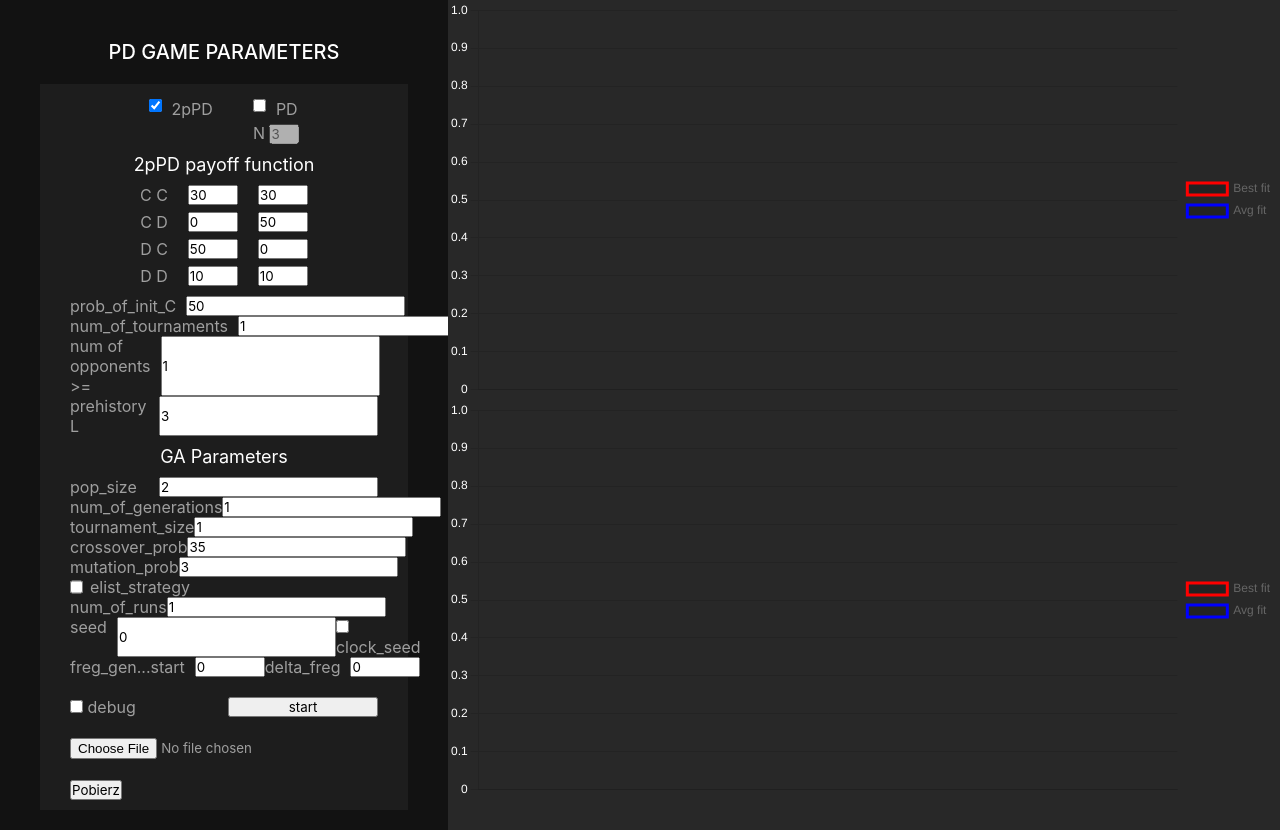
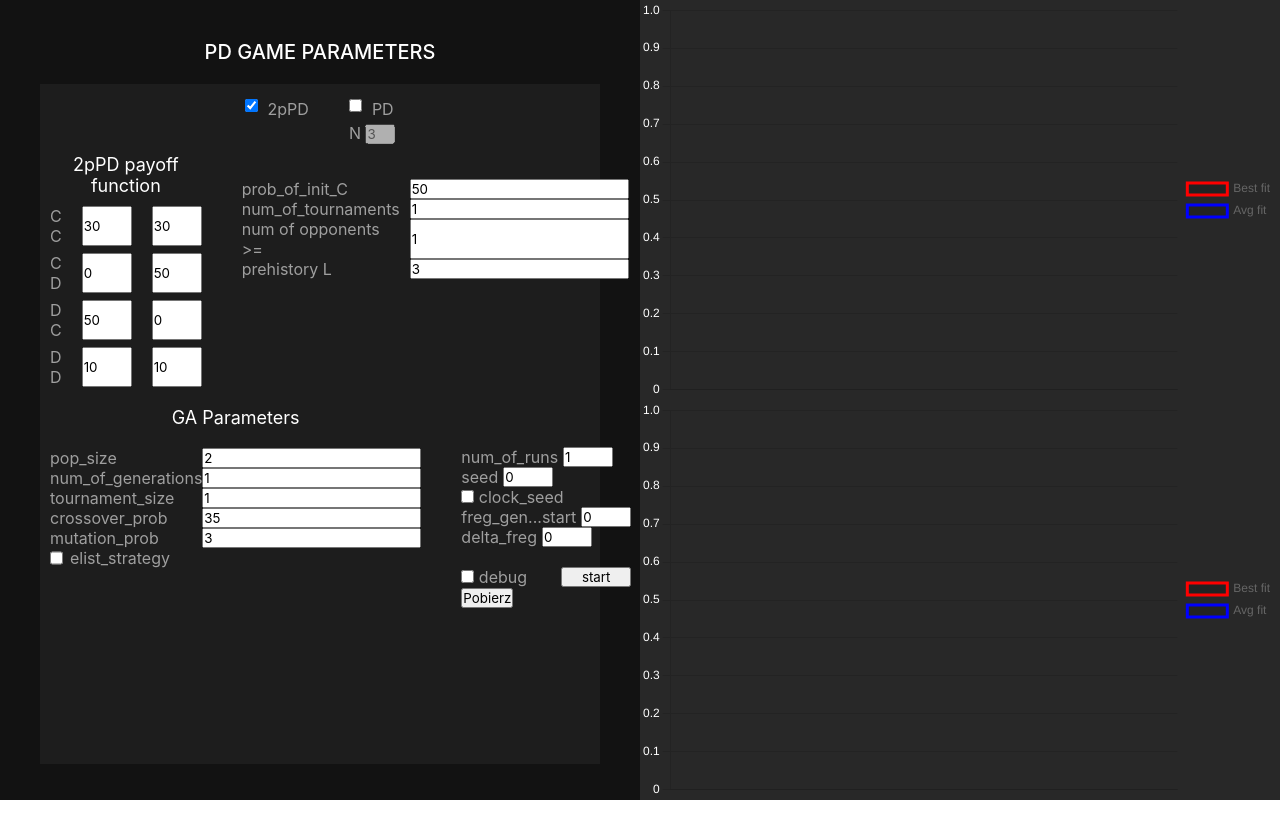
Before and after one commit to MatuszG/AIN, a React app: page / in a window 1280 px wide. After the commit the page ends 800 px from the top, so only its background shows below. Built offline with nearby package versions, Linux system fonts and the light colour scheme.

Commit message:
redesign

```diff
--- a/src/components/homePage/HomePage.js
+++ b/src/components/homePage/HomePage.js
@@ -8,12 +8,20 @@ import {
   LinearScale,
   PointElement,
   Title,
-  Legend
+  Legend,
 } from "chart.js";
+import Strategies from "../../../Strategies.txt";
 
 import Logic from "../logic/Logic";
 
-ChartJS.register(LineElement, CategoryScale, LinearScale, PointElement, Title, Legend);
+ChartJS.register(
+  LineElement,
+  CategoryScale,
+  LinearScale,
+  PointElement,
+  Title,
+  Legend
+);
 
 const HomePage = () => {
   const [popSize, setPopSize] = useState(2);
@@ -46,28 +54,13 @@ const HomePage = () => {
   const [generations, setGenerations] = useState([]);
   const [sumMaxPoints, setMaxSumPoints] = useState([]);
   const [sumAvgPoints, setAvgSumPoints] = useState([]);
-  const [textDebug, setTextDebug] = useState("");
   const [strategyLength, setStrategyLength] = useState(2);
   const [strategyFromFile, setStrategyFromFile] = useState();
 
-  const showFile = async (e) => {
-    e.preventDefault();
-    const reader = new FileReader();
-    reader.onload = async (e) => {
-      const text = e.target.result;
-      setTextDebug(text);
-    };
-    reader.readAsText(e.target.files[0]);
-  };
-
   const exportInfo = () => {
     const fileData = JSON.stringify("test");
-    const fileData2 = JSON.stringify("test2");
-    const fileData3 = JSON.stringify("test3");
     const blob = new Blob([fileData], { type: "text/plain" });
-    const blob2 = new Blob([fileData2], { type: "text/plain" });
-    const blob3 = new Blob([fileData3], { type: "text/plain" });
-    const url = URL.createObjectURL(blob, blob2, blob3);
+    const url = URL.createObjectURL(blob);
     const link = document.createElement("a");
     link.download = "info.txt";
     link.href = url;
@@ -82,8 +75,7 @@ const HomePage = () => {
     }
   }
 
-
-  useEffect(() => {
+  useEffect(async () => {
     if (!debug) {
       setPopSize(2);
       setPrehistory(3);
@@ -92,6 +84,7 @@ const HomePage = () => {
       setStrategyLength(2);
       setStrategyFromFile(array);
     } else {
+      let textDebug = await fetch(Strategies).then((r) => r.text());
       let index;
       setTwoPd(true);
       setPd(false);
@@ -233,6 +226,7 @@ const HomePage = () => {
               </div>
             </div>
           </div>
+          <div className="display">
             <div className="HomePage-container-payoff">
               <p className="HomePage-container-payoff-title">
                 2pPD payoff function
@@ -366,8 +360,12 @@ const HomePage = () => {
                 />
               </div>
             </div>
+          </div>
+          <div className="display">
             <div className="HomePage-container-parameters">
-            <p className="HomePage-container-parameters-title">GA Parameters</p>
+              <p className="HomePage-container-parameters-title">
+                GA Parameters
+              </p>
               <div className="HomePage-container-parameters-info">
                 <p>pop_size</p>
                 <input
@@ -440,25 +438,32 @@ const HomePage = () => {
             </div>
             <div className="HomePage-container-start">
               <div className="HomePage-container-start-container">
+                <div className="HomePage-container-start-container-element">
                   <p>num_of_runs</p>
                   <input
                     type="number"
+                    className="HomePage-container-start-container-text"
                     value={numOfRuns}
                     onChange={(e) =>
-                  e.target.value >= 0 ? setNumOfRuns(e.target.value) : undefined
+                      e.target.value >= 0
+                        ? setNumOfRuns(e.target.value)
+                        : undefined
                     }
                   />
+                </div>
               </div>
               <div className="HomePage-container-start-container">
                 <div className="HomePage-container-start-container-element">
                   <p>seed</p>
                   <input
                     type="number"
+                    className="HomePage-container-start-container-text"
                     value={seed}
                     onChange={(e) =>
                       e.target.value >= 0 ? setSeed(e.target.value) : undefined
                     }
                   />
+                </div>
               </div>
               <div>
                 <input
@@ -468,7 +473,6 @@ const HomePage = () => {
                   onChange={() => setClockSeed(!clockSeed)}
                 />
                 <label htmlFor="seed"> clock_seed</label>
-              </div>
               </div>
               <div className="HomePage-container-start-container">
                 <div className="HomePage-container-start-container-element">
@@ -484,6 +488,8 @@ const HomePage = () => {
                     }
                   />
                 </div>
+              </div>
+              <div className="HomePage-container-start-container">
                 <div className="HomePage-container-start-container-element">
                   <p>delta_freg</p>
                   <input
@@ -550,10 +556,8 @@ const HomePage = () => {
                 </button>
               </div>
               <div className="HomePage-container-start-container-file">
-              <input type="file" onChange={(e) => showFile(e)} accept=".txt" />
+                <button onClick={exportInfo}>Pobierz</button>
               </div>
-            <div className="HomePage-container-start-container-file">
-              <button onClick={exportInfo}>Pobierz</button>
             </div>
           </div>
         </div>
--- a/src/components/homePage/HomePage.sass
+++ b/src/components/homePage/HomePage.sass
@@ -1,13 +1,13 @@
 .App
     display: flex
     .Charts
-        width: 65%
+        width: 50%
         background-color: rgb(40,40,40)
         min-height: 100vh
         .Chart
             height: 50vh
     .HomePage
-        width: 35%
+        width: 50%
         background-color: rgb(18,18,18)
         min-height: 100vh
         .HomePage-title
@@ -57,43 +57,44 @@
                 display: flex
                 flex-direction: column
                 align-items: center
-                margin-top: 10px
+                margin-top: 35px
                 .HomePage-container-prob-info
                     width: 100%
                     display: flex
                     justify-content: space-between
-                    padding: 0 30px
                     gap: 10px
             .HomePage-container-parameters
                 .HomePage-container-parameters-title
                     color: white
                     font-size: 18px
                     text-align: center
-                    margin: 10px 0
+                    margin: 20px 0
                 .HomePage-container-parameters-info
                     display: flex
                     justify-content: space-between
-                    padding: 0 30px
                     .HomePage-container-parameters-info-checkbox
                         display: flex
                         gap: 7px
             .HomePage-container-start
+                margin-top: 60px
+                flex-grow: 1
                 .HomePage-container-start-container
                     display: flex
                     justify-content: space-between
-                    padding: 0 30px
                     .HomePage-container-start-container-element
                         display: flex
-                        gap: 10px
+                        gap: 5px
                         .HomePage-container-start-container-text
-                            width: 70px
+                            width: 50px
                 .HomePage-container-start-container-button
                     margin-top: 20px
                     display: flex
                     justify-content: space-between
-                    padding: 0 30px
                     .HomePage-container-start-container-button-btn
-                        width: 150px
-                .HomePage-container-start-container-file
-                    margin-top: 20px
-                    margin-left: 30px
+                        width: 70px
+
+.display
+    display: flex
+    justify-content: space-between
+    padding: 0 10px
+    gap: 40px
```
Lines whose indentation alone changed are shown as unchanged.
